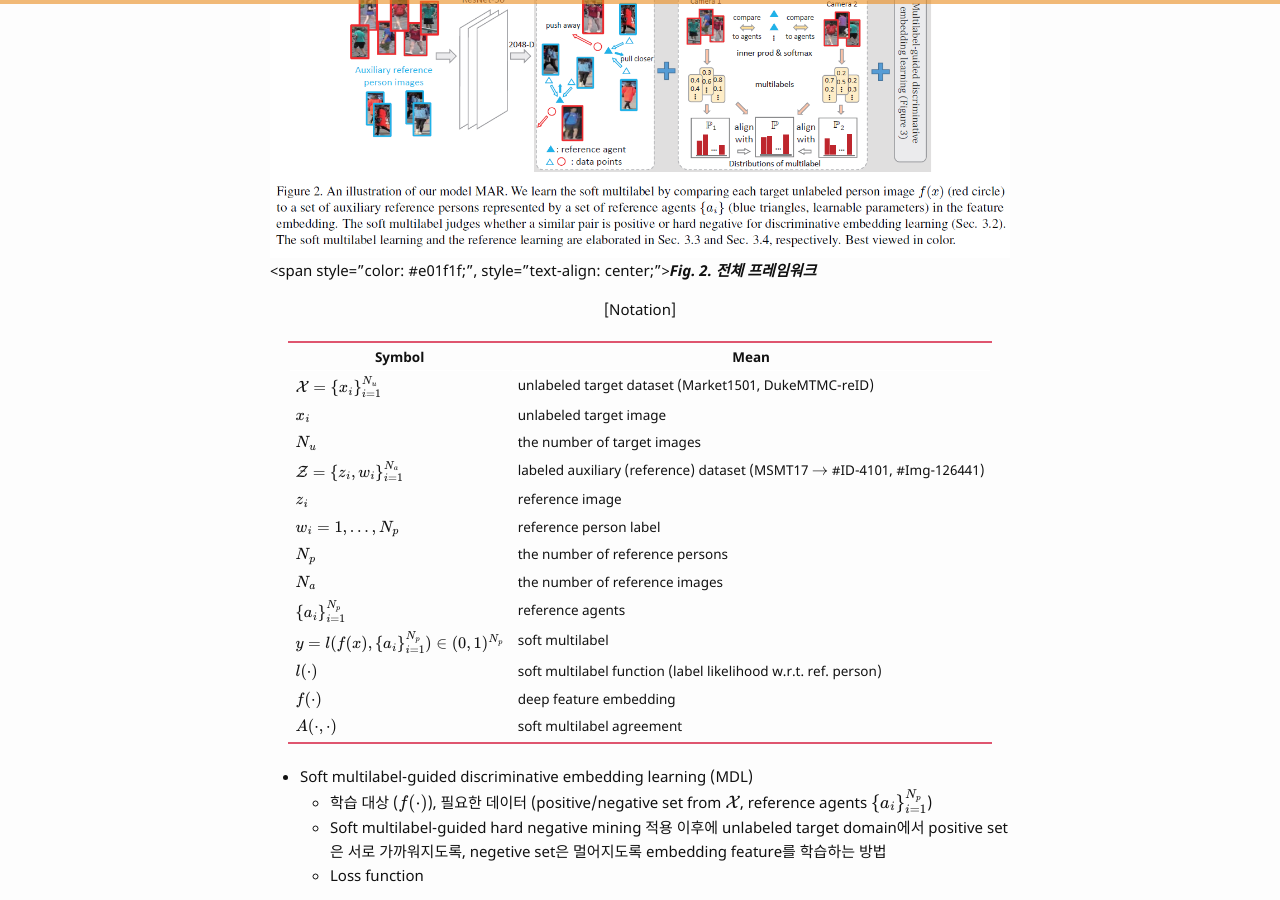
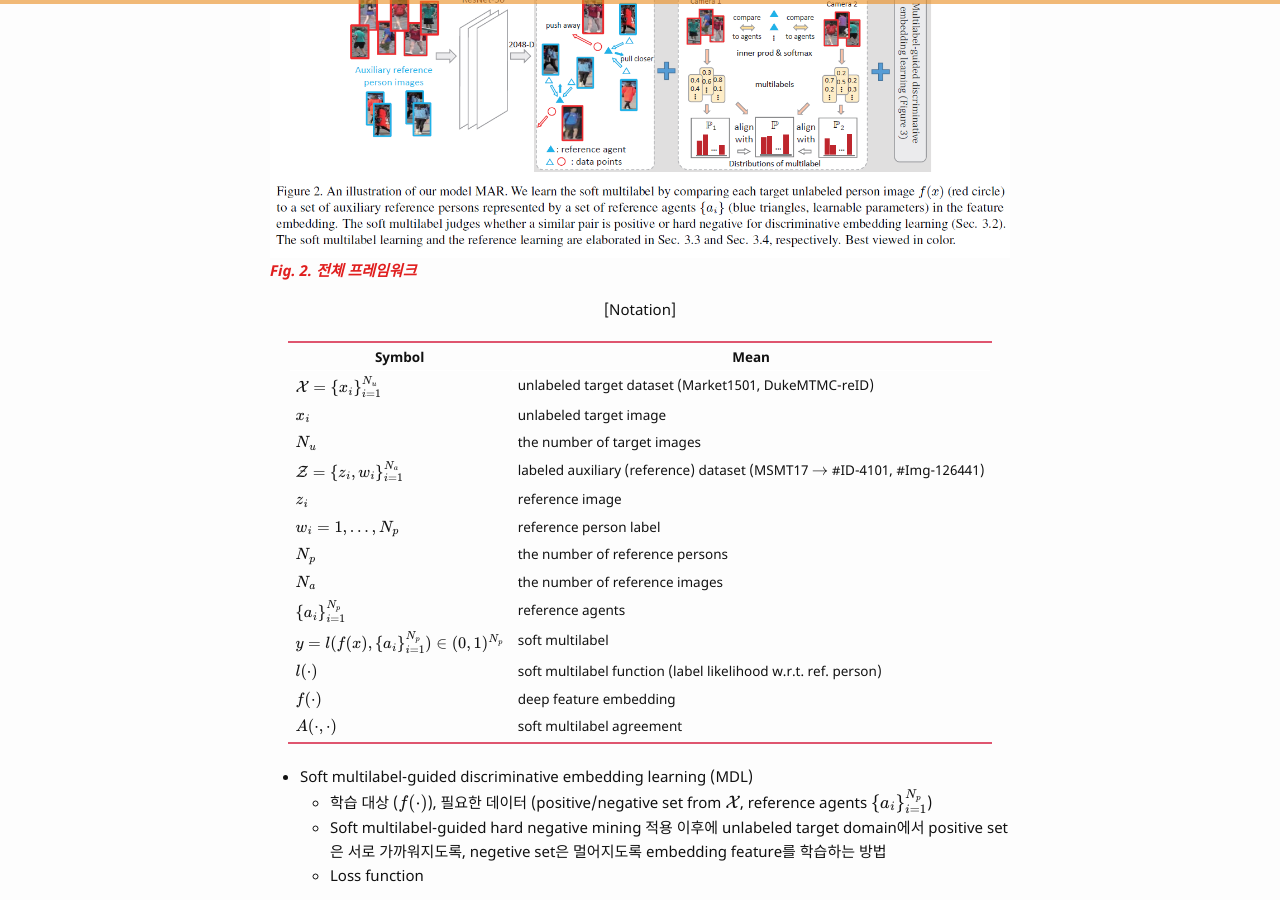
Before and after one commit to bismex/bismex.github.io, a Jekyll site: the page built from _posts/2019-07-04-MAR.md, in a window 1280 px wide and 900 px high, scrolled down 1869 px. Built offline with Jekyll 4.4.1, drawn with Linux system fonts in a browser that asks for light colours; formulas are drawn with MathJax 3.

Commit message:
Update 2019-07-04-MAR.md

```diff
--- a/_posts/2019-07-04-MAR.md
+++ b/_posts/2019-07-04-MAR.md
@@ -52,7 +52,7 @@ tags: CV re-id unsupervised
 <br/>
 ![picture]({{ '/assets/images/MAR02.png' | relative_url }})
 {: style="width: 100%;" class="center"}
-<span style="color: #e01f1f;", style="text-align: center;">***Fig. 2. 전체 프레임워크***<span>
+<span style="color: #e01f1f; text-align: center;">***Fig. 2. 전체 프레임워크***<span>
 
 <p align="center">
 [Notation]
```
